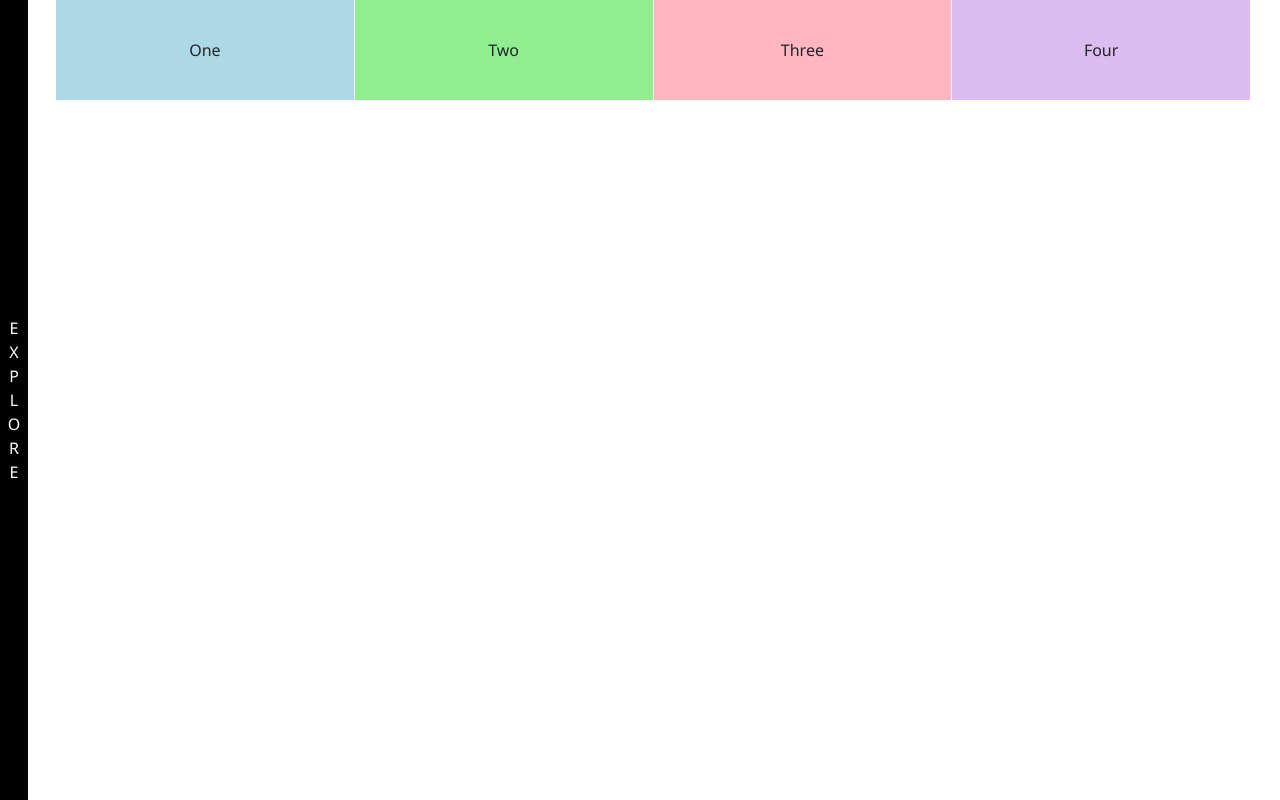
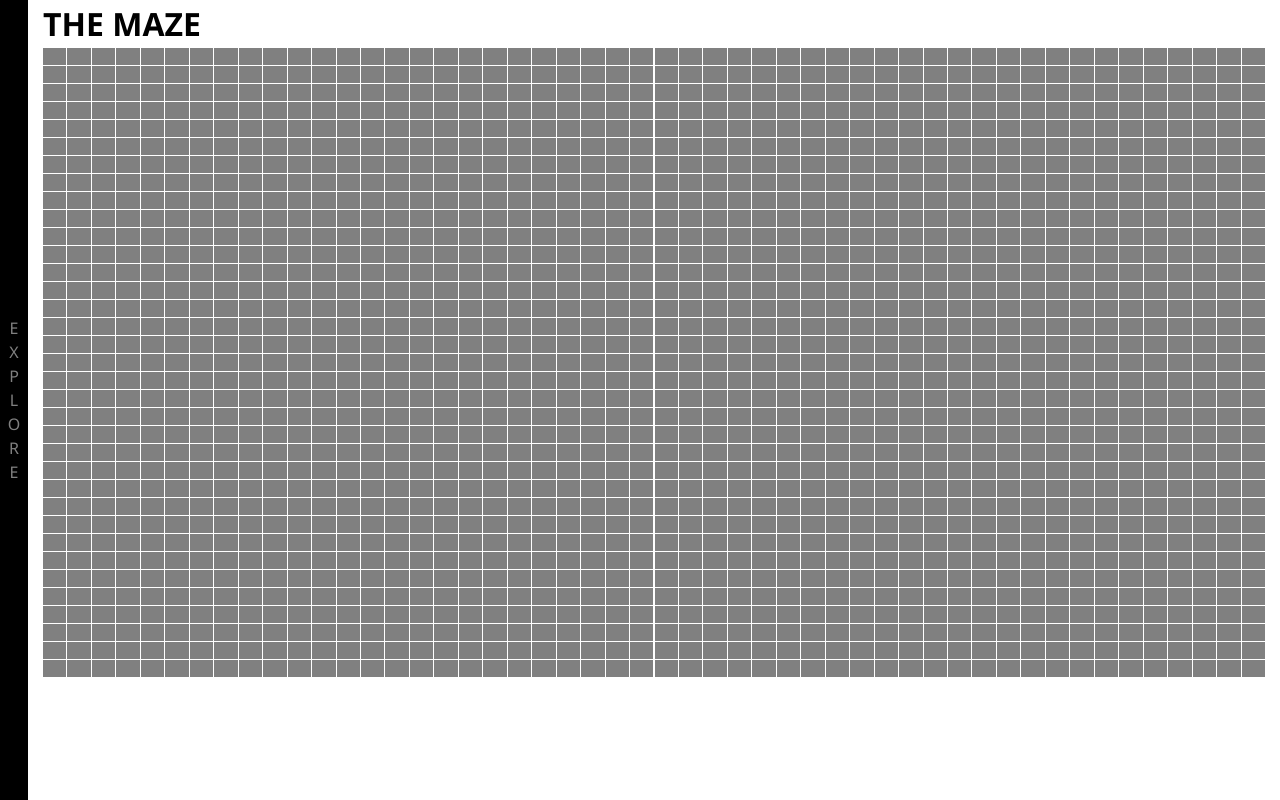
Before and after one commit to Cyber-Kakashi/algo-ventures, an Angular app: page /maze in a window 1280 px wide. Built offline with nearby package versions, Linux system fonts and the light colour scheme.

Commit message:
grid is ready, the optimal values for rows and columns is set

```diff
--- a/src/app/home/home.component.html
+++ b/src/app/home/home.component.html
@@ -1,5 +1,5 @@
-<mat-sidenav-container class="example-container">
-  <mat-sidenav #sidenav mode="over">
+<mat-sidenav-container class="navigation-container">
+  <mat-sidenav #sidenav mode="push">
     Add navigations here
   </mat-sidenav>
 
@@ -9,9 +9,7 @@
         <button mat-button class="navigation-button" (click)="sidenav.toggle()">EXPLORE</button>
       </div>
       <div class="content">
-        <div class="row">
-          <div class="col-lg-12"><router-outlet></router-outlet></div>
-        </div>
+        <router-outlet></router-outlet>
       </div>
     </div>
   </mat-sidenav-content>
--- a/src/app/home/home.component.scss
+++ b/src/app/home/home.component.scss
@@ -1,13 +1,13 @@
 @import '../../global.scss';
 
-.example-container {
+.navigation-container {
   position: absolute;
   top: 0;
   bottom: 0;
   left: 0;
   right: 0;
   mat-sidenav {
-    background-color: var(--light-gray);
+    background-color: black;
   }
 }
 
@@ -18,7 +18,6 @@
 .nav-btn {
   height: 100vh;
   width: 28px;
-  margin-right: 28px;
 }
 
 .content {
--- a/src/app/home/maze-traversal/maze-traversal.component.html
+++ b/src/app/home/maze-traversal/maze-traversal.component.html
@@ -1,9 +1,14 @@
-<mat-grid-list cols="4" rowHeight="100px">
+
+  <div class="col-lg-12 title">
+    THE MAZE
+  </div>
+  <div class="col-lg-12">
+    <mat-grid-list [cols]="columns" rowHeight="17px">
       <mat-grid-tile
           *ngFor="let tile of tiles"
           [colspan]="tile.cols"
           [rowspan]="tile.rows"
           [style.background]="tile.color">
-    {{tile.text}}
       </mat-grid-tile>
     </mat-grid-list>
+  </div>
--- a/src/app/home/maze-traversal/maze-traversal.component.scss
+++ b/src/app/home/maze-traversal/maze-traversal.component.scss
@@ -0,0 +1,6 @@
+.title {
+  background-color: white;
+  color: black;
+  font-size: 32px;
+  font-weight: 700;
+}
--- a/src/app/home/maze-traversal/maze-traversal.component.ts
+++ b/src/app/home/maze-traversal/maze-traversal.component.ts
@@ -4,7 +4,6 @@ export interface Tile {
   color: string;
   cols: number;
   rows: number;
-  text: string;
 }
 @Component({
   selector: 'app-maze-traversal',
@@ -12,16 +11,25 @@ export interface Tile {
   styleUrls: ['./maze-traversal.component.scss']
 })
 export class MazeTraversalComponent implements OnInit {
-  tiles: Tile[] = [
-    {text: 'One', cols: 1, rows: 1, color: 'lightblue'},
-    {text: 'Two', cols: 1, rows: 1, color: 'lightgreen'},
-    {text: 'Three', cols: 1, rows: 1, color: 'lightpink'},
-    {text: 'Four', cols: 1, rows: 1, color: '#DDBDF1'},
-  ];
-
+  columns: number = 50;
+  rows: number = 35;
+  tiles: Tile[] = [];
+  startPoint: Tile;
+  endPoint: Tile;
   constructor() { }
 
   ngOnInit(): void {
+    let i = 0;
+    let j = 0;
+    for (i = 0; i < this.columns; i++) {
+      for (j = 0; j < this.rows; j++) {
+        this.tiles.push({
+          cols: 1,
+          rows: 1,
+          color: 'gray'
+        });
+      }
+    }
   }
 
 }
--- a/src/global.scss
+++ b/src/global.scss
@@ -4,12 +4,12 @@
   width: 100%;
   word-break: break-all;
   height: 100%;
-  color: var(--gray);
+  color: white;
+  background-color: black;
 }
 
 .navigation-button:hover {
-  color: white;
-  background-color: black;
+  color: gray;
 }
 
 .pd-rt-12 {
```
Lines whose indentation alone changed are shown as unchanged.
